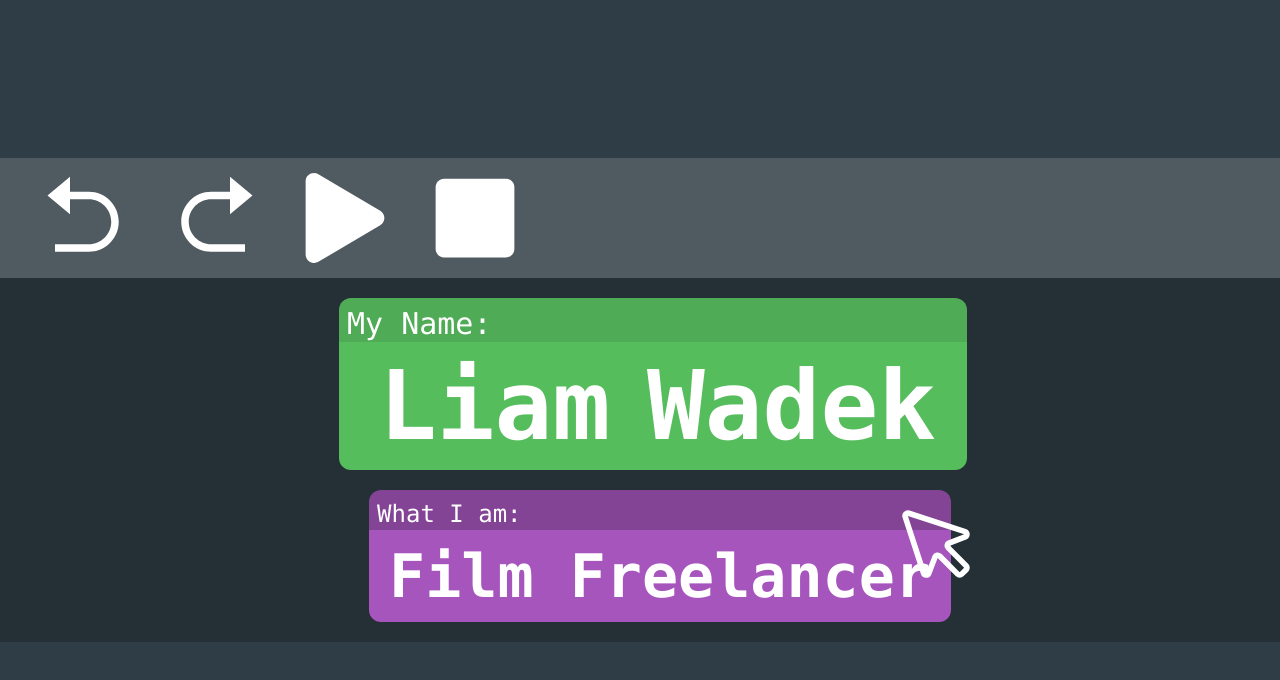
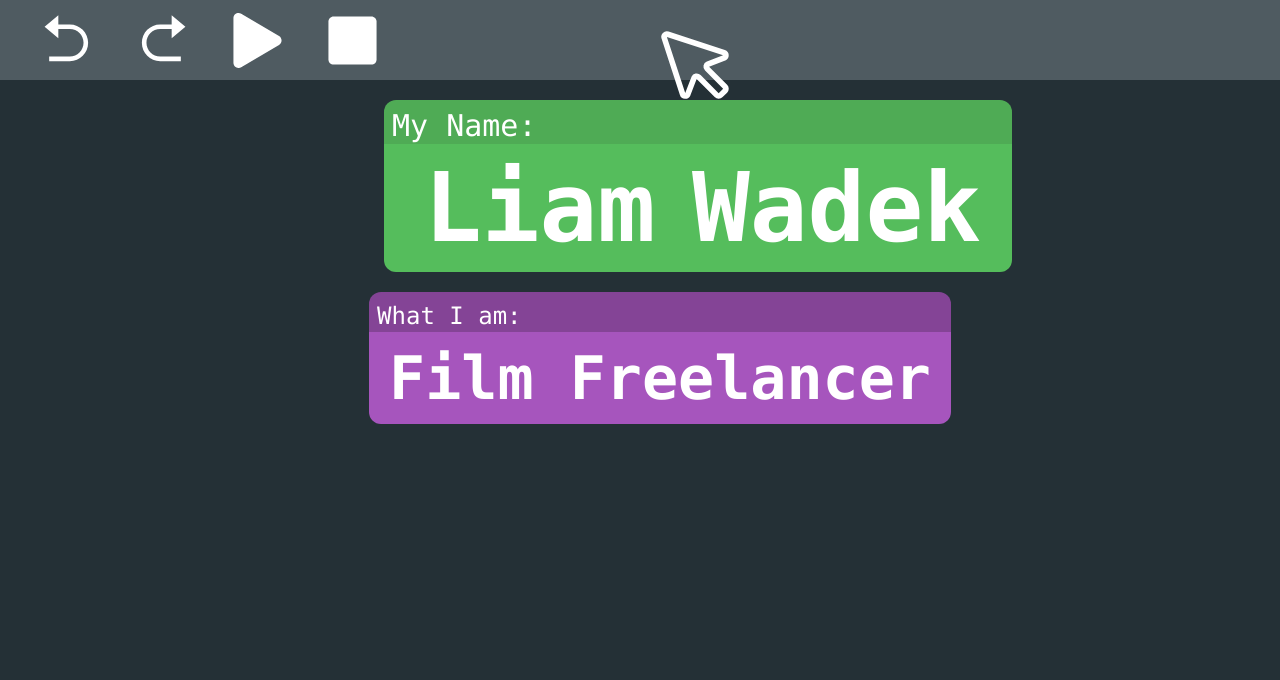
Before and after one commit to dwyaneramos/liam-portfolio, a React (Vite) app: page / in a window 1280 px wide. Shown: the top 680 px of the page. Built offline with nearby package versions, Linux system fonts and the light colour scheme.

Commit message:
made progress on loading animations - need to work on adjusting positioning of cursor and responsive design

```diff
--- a/src/components/sections/Home.jsx
+++ b/src/components/sections/Home.jsx
@@ -41,7 +41,9 @@ export const ClipRow = ({fromRight}) => {
   )
 }
 
+
 export const Home = () => {
+  const [showEditor, setShowEditor] = useState(false);
   const [stageNum, setAnimationStage] = useState(1);
 
   useEffect(() => {
@@ -49,44 +51,141 @@ export const Home = () => {
     const t2 = setTimeout(() => setAnimationStage(2), 1500);
     const t3 = setTimeout(() => setAnimationStage(3), 3000);
     const t4 = setTimeout(() => setAnimationStage(4), 4000);
-    const t5 = setTimeout(() => setAnimationStage(5), 5000);
+    const t5 = setTimeout(() => {
+      setAnimationStage(5);
+      setShowEditor(true);
+    }, 5000);
+    const t6 = setTimeout(() => setAnimationStage(6), 6000);
+
+
   return () => {
       clearTimeout(t1)
       clearTimeout(t2)
       clearTimeout(t3)
       clearTimeout(t4)
       clearTimeout(t5)
+      clearTimeout(t6)
 
     }
   }, [])
+
+  return (
+    <div className="max-h-screen min-h-full overflow-y-hidden">
+      <Editor showEditor = {showEditor} stageNum = {stageNum}/>
+      <Cursor stageNum = {stageNum}/>
+      <Toolbar showEditor = {showEditor}/>
+      <Timeline setShowEditor = {setShowEditor} stageNum = {stageNum}/>
+
+    </div>
+  )
+}
+
+const Editor = ({showEditor}) => {
+  useEffect(() => {
+    if (showEditor) {
+      console.log("YSAY");
+    }
+  }, [showEditor])
+
+  return (
+    <div className = {`overflow-hidden max-h-0 bg-red-400 ${showEditor ? "animate-display-editor" : ""}`}>
+      <EditorHeader/>
+      <FilesNavBar/>
+    </div>
+  )
+}
+
+const EditorHeader = () => {
+  return (
+    <div className = "bg-[#3b4347] w-screen py-3">
+      <h1 className = "font-mono text-white text-2xl text-center">Editing portfolio.mp4</h1>
+    </div>
+  )
+}
+
+const FilesNavBar = () => {
+  return (
+    <div className="bg-[#3b4347] w-xs">
+
+      <h1 className ="pl-10 pt-10 font-mono text-white text-4xl">Media</h1>
+      <div className = "p-10 flex flex-wrap gap-3 flex-col  min-h-screen">
+        <File header = "Home"/>
+        <File header = "About"/>
+        <File header = "Projects"/>
+      </div>
+    </div>
+  )
+}
+
+const File = ({header}) => {
+  return (
+    <div className = "hover:-translate-y-1 transition h-30 w-50 bg-blue-400 flex items-end  ">
+      <h1 className = "mx-auto">{header}.mp4</h1>
+    </div>
+  )
+}
+
+const Toolbar = ({showEditor}) => {
+
+  const EditIconSize = 55;
+  return (
+    <div className = {`absolute top-0 bg-[#4f5b61] min-h-20 max-h-20 py-3 min-w-screen flex
+          flex-row gap-10 items-align items-center z-0
+          ${showEditor ? "animate-move-toolbar" : ""}`}>
+      <RiArrowGoBackFill size = {EditIconSize} color = {"white"} className="ml-10"/>
+      <RiArrowGoForwardFill size = {EditIconSize} color = {"white"}/>
+      <FaPlay size = {EditIconSize} color = {"white"}/>
+      <FaStop size = {EditIconSize} color = {"white"}/>
+
+    </div>
+  )
+}
+
+
+const Cursor = ({stageNum}) => {
+
+  const animationStages = {
+    1 : {icon : PiCursor        , iconClasses : " -translate-x-100 translate-y-10 animate-cursor-1"},
+    2 : {icon : FaRegHandPointer, iconClasses : " -translate-x-105 translate-y-10 animate-cursor-2"},
+    3 : {icon : PiCursor        , iconClasses : "-translate-x-20 translate-y-10 animate-cursor-3" },
+    4 : {icon : FaRegHandPointer, iconClasses : "-translate-x-30 translate-y-40 animate-cursor-1"}  ,
+    5 : {icon : PiCursor,         iconClasses : "-translate-x-30 translate-y-40 animate-cursor-4"},
+    6 : {icon : PiCursor,         iconClasses : "-translate-x-30 translate-y-40 animate-cursor-5"}
+  }
+
+  const CurrentIcon = animationStages[stageNum].icon
+  const CurrentClasses = animationStages[stageNum].iconClasses
+
+  return (
+    <div className = {`z-10 absolute right-105 top-1/8 ${CurrentClasses}`}>
+      <CurrentIcon size = {90} color = {"white"}/>
+    </div>
+  )
+
+}
+
+const Timeline = ({setShowEditor, stageNum}) => {
 
   const animationStages = {
     1 : {icon : PiCursor        , iconClasses : " -translate-x-100 translate-y-10 animate-cursor-1", titleAnimation : "", subtitleAnimation : "" },
     2 : {icon : FaRegHandPointer, iconClasses : " -translate-x-105 translate-y-10 animate-cursor-2" , titleAnimation : "animate-resize", subtitleAnimation : ""},
     3 : {icon : PiCursor        , iconClasses : "-translate-x-20 translate-y-10 animate-cursor-3", titleAnimation : "animate-resize", subtitleAnimation : ""},
     4 : {icon : FaRegHandPointer, iconClasses : "-translate-x-30 translate-y-40 animate-cursor-1", titleAnimation : "animate-resize", subtitleAnimation : "animate-subtitle-resize"},
-    5 : {icon : PiCursor,         iconClasses : "-translate-x-30 translate-y-40 ", titleAnimation : "animate-resize", subtitleAnimation : "animate-subtitle-resize"},
+    5 : {icon : PiCursor,         iconClasses : "-translate-x-30 translate-y-40 animate-cursor-4", titleAnimation : "animate-resize", subtitleAnimation : "animate-subtitle-resize"},
+    6 : {icon : PiCursor,         iconClasses : "-translate-x-30 translate-y-40 animate-cursor-4", titleAnimation : "animate-resize", subtitleAnimation : "animate-subtitle-resize"},
   }
 
-  const CurrentIcon = animationStages[stageNum].icon
-  const CurrentClasses = animationStages[stageNum].iconClasses
+
   const TitleAnimation = animationStages[stageNum].titleAnimation
   const SubtitleAnimation = animationStages[stageNum].subtitleAnimation
 
   return (
-    <section className = "h-screen">
-      <div className = "relative flex h-screen flex-col items-align items-center justify-center gap-0 ">
+    <section className = "h-screen overflow-hidden mt-20">
+      <div className = "relative flex h-screen flex-col   justify-start gap-0 ">
 
-          <div className = "bg-[#4f5b61] min-h-30 min-w-screen flex flex-row gap-10 items-align items-center">
-            <RiArrowGoBackFill size = {90} color = {"white"} className="ml-10"/>
-            <RiArrowGoForwardFill size = {90} color = {"white"}/>
-            <FaPlay size = {90} color = {"white"}/>
-            <FaStop size = {90} color = {"white"}/>
-
-          </div>
 
           {/*Name Clip*/}
-          <div className = "pl-40 bg-[#243036] min-w-screen py-5 min-h-40 flex flex-row items-center justify-center">
+          <div className = "pl-40 py-5 min-h-40 flex flex-row items-center justify-center">
             <div className = "flex flex-col">
               <div className = "flex flex-row">
                 <h2 className = {`text-3xl pl-2 pt-2 font-mono text-white  bg-[#4fab55] rounded-t-xl w-xs`}>
@@ -101,16 +200,13 @@ export const Home = () => {
               </div>
             </div>
 
-            <div className = {`z-1 ${CurrentClasses}`}>
-              <CurrentIcon size = {90} color = {"white"}/>
-            </div>
 
 
           </div>
 
 
           {/*Title Clip*/}
-          <div className = "pl-10 bg-[#243036] min-w-screen min-h-30 pb-5 flex flex-row items-center justify-center">
+          <div className = "pl-10 min-h-30 pb-5 flex flex-row items-center justify-center">
             <div className = "flex flex-col ">
               <h2 className ={`bg-[#844496] rounded-t-xl font-mono text-white text-2xl pl-2 pt-2 translate-x-[100vw] ${SubtitleAnimation}`}>What I am:</h2>
               <h2 className = {`z-0 translate-x-[100vw] bg-[#a655bd] py-4 px-5 text-6xl rounded-b-xl text-white font-mono font-bold ${SubtitleAnimation}`}>Film Freelancer</h2>
--- a/src/index.css
+++ b/src/index.css
@@ -1,6 +1,40 @@
 @import "tailwindcss";
 
 @layer utilities {
+  @keyframes move-toolbar {
+    from {
+      transform: translateY(0);
+    }
+    to {
+      transform: translateY(calc(100vh - 90%));
+    }
+  }
+
+  .animate-move-toolbar {
+    animation: move-toolbar 0.5s linear 1;
+    animation-delay:1s;
+    animation-fill-mode: forwards;
+  }
+
+
+  @keyframes display-editor {
+    from {
+      min-height: 0;
+      max-height: 0;
+    }
+    to {
+      min-height: 100vh;
+      max-height:100vh;
+    }
+  }
+
+  .animate-display-editor {
+    animation: display-editor 0.5s linear 1;
+    animation-delay: 1s;
+    animation-fill-mode: forwards;
+  }
+
+
   @keyframes move-clip {
     from {
       transform: translateX(0);
@@ -90,20 +124,35 @@
 
   @keyframes move-cursor-four {
     0% {
-      transform: translateX(0);
+      transform: translateY(0);
     }
 
     100% {
-      transform: translateX(-100vw);
+      transform: translateY(-30vh);
     }
   }
 
   .animate-cursor-4 {
-    animation: move-cursor-four 1s linear 1;
-    animation-delay: 1s;
+    animation: move-cursor-four 0.5s linear 1;
+    animation-delay: 0s;
     animation-fill-mode: forwards;
   }
 
+@keyframes move-cursor-five {
+    0% {
+      transform: translateY(0);
+    }
+
+    100% {
+      transform: translateY(90vh);
+    }
+  }
+
+  .animate-cursor-5 {
+    animation: move-cursor-five 0.5s linear 1;
+    animation-delay: 0s;
+    animation-fill-mode: forwards;
+  }
   @keyframes animate-subtitle-resize {
     0 {
       transform: translateX(0);
@@ -126,5 +175,5 @@
 
 body, html {
   margin: 0;
-  background: #2f3e46;
+  background: #243036;
 }
```
